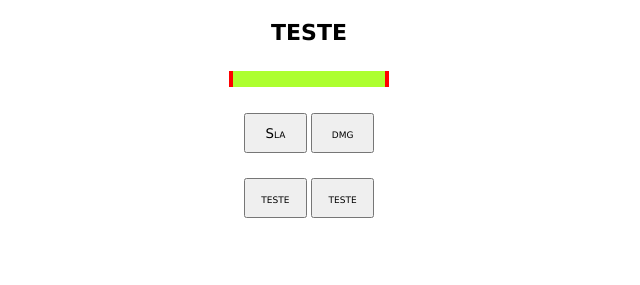
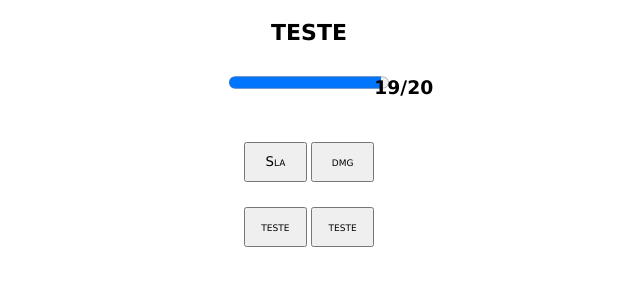
Before and after one commit to yukio-sato/Dungeon-Html, a plain HTML site: page game.html in a window 1280 px wide. Both pictures are taken after a click on the button "dmg". Shown: the part 223-508 px from the top of the page, without its empty margins (331-971 px from the left). Drawn offline with Linux system fonts and the light colour scheme.

Commit message:
[16/08/2023]More and more designs

```diff
--- a/game.html
+++ b/game.html
@@ -12,8 +12,9 @@
     <center>
         <img id="Img" src="" alt="Imagem Ilustrativa" style="width: 200px;height: 200px;">
         <h1 id="Nm"></h1>
-        <progress id="bar" min="0" value="100" max="100">
-    </progress>
+        <progress id="HPBar" min="0" value="100" max="100" style="height: 25px;">
+        </progress>
+        <h3 id="HPLabel" style="margin-top: -1.5%;margin-left: 15%;">10/10</h3>
         <div>
             <button onclick="updt()">Sla</button>
             <button onclick="dmg()">dmg</button>
--- a/motor.js
+++ b/motor.js
@@ -89,6 +89,7 @@ function dmg(){
     {
         monster_HP -= 1;
     }
-    document.getElementById("bar").value = monster_HP;
-    document.getElementById("bar").max = monster[4];
+    document.getElementById("HPBar").value = monster_HP;
+    document.getElementById("HPBar").max = monster[4];
+    document.getElementById("HPLabel").textContent = monster_HP+"/"+monster[4];
 }
```
